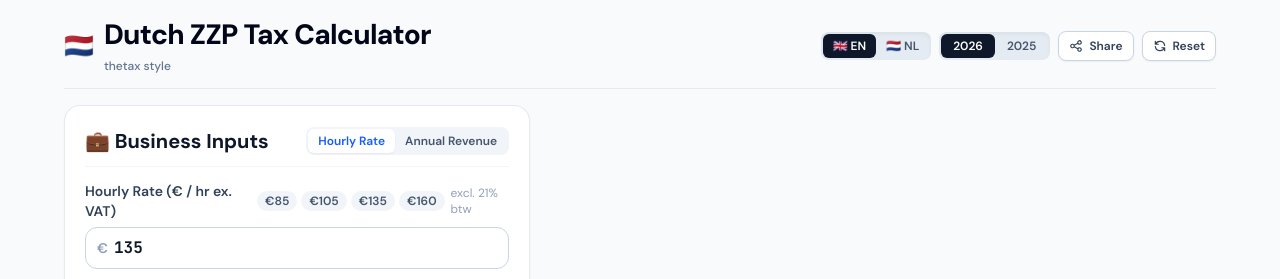
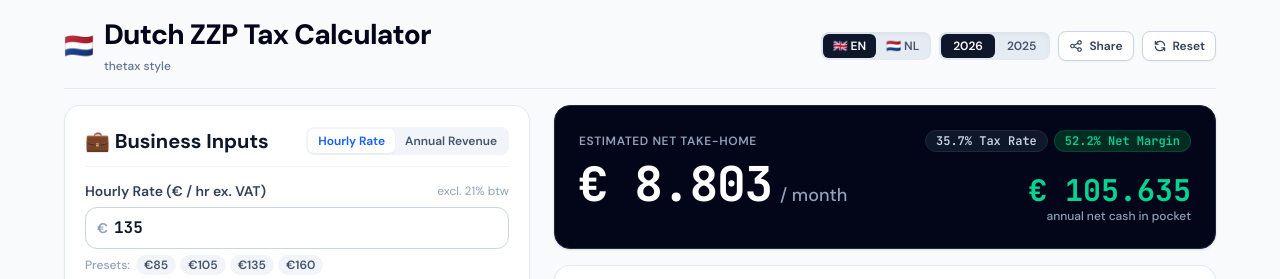
Before and after one commit to towerrelay007/dutch-zzp-tax-calculator, a website with bundled scripts: page index.html in a window 1280 px wide. Shown: the top 279 px of the page. Built offline with nearby package versions, Linux system fonts and the light colour scheme.

Commit message:
fix(layout): ensure side-by-side grid on 13-inch MacBook viewports and tablets

```diff
--- a/index.html
+++ b/index.html
@@ -18,6 +18,25 @@
         h2 { font-size: 20px; }
         h3 { font-size: 16px; }
         .font-mono-num { font-family: 'JetBrains Mono', monospace; font-variant-numeric: tabular-nums; }
+
+        /* Ensure side-by-side grid on all screens >= 768px (MacBook 13", tablets landscape, desktop) */
+        @media (min-width: 768px) {
+            .main-grid {
+                display: grid !important;
+                grid-template-columns: repeat(12, minmax(0, 1fr)) !important;
+                column-gap: 1.5rem !important;
+                row-gap: 1.25rem !important;
+            }
+            .left-card {
+                grid-column: span 5 / span 5 !important;
+                position: sticky !important;
+                top: 1rem !important;
+            }
+            .right-card {
+                grid-column: span 7 / span 7 !important;
+            }
+        }
+
         .tab-btn.active {
             background-color: #0f172a;
             color: #ffffff;
@@ -116,10 +135,10 @@
         </header>
 
         <!-- Main Layout Grid -->
-        <main class="grid grid-cols-1 lg:grid-cols-12 gap-5 lg:gap-6 items-start">
+        <main class="grid grid-cols-1 md:grid-cols-12 gap-4 lg:gap-6 items-start main-grid">
 
             <!-- LEFT COLUMN: Business Inputs Card (Sticky, Clean Vertical Flow) -->
-            <div class="lg:col-span-5 bg-white p-4 sm:p-5 rounded-2xl shadow-xs border border-slate-200/90 space-y-3.5 lg:sticky lg:top-4">
+            <div class="col-span-1 md:col-span-5 left-card bg-white p-4 sm:p-5 rounded-2xl shadow-xs border border-slate-200/90 space-y-3.5 md:sticky md:top-4">
 
                 <!-- Inputs Header & Mode Toggle -->
                 <div class="flex items-center justify-between border-b border-slate-100 pb-2.5">
@@ -139,20 +158,21 @@
                     <div>
                         <div class="flex justify-between items-center mb-1.5">
                             <label for="hourlyRate" data-i18n="hourlyRateLabel" class="text-sm font-semibold text-slate-700">Hourly Rate (€)</label>
-                            <div class="flex items-center gap-1.5">
-                                <div class="flex gap-1">
-                                    <button type="button" class="preset-chip text-xs font-semibold px-2 py-0.5 rounded-full bg-slate-100 text-slate-600 hover:bg-blue-50 hover:text-blue-600 transition-colors cursor-pointer" data-rate="85">€85</button>
-                                    <button type="button" class="preset-chip text-xs font-semibold px-2 py-0.5 rounded-full bg-slate-100 text-slate-600 hover:bg-blue-50 hover:text-blue-600 transition-colors cursor-pointer" data-rate="105">€105</button>
-                                    <button type="button" class="preset-chip text-xs font-semibold px-2 py-0.5 rounded-full bg-slate-100 text-slate-600 hover:bg-blue-50 hover:text-blue-600 transition-colors cursor-pointer" data-rate="135">€135</button>
-                                    <button type="button" class="preset-chip text-xs font-semibold px-2 py-0.5 rounded-full bg-slate-100 text-slate-600 hover:bg-blue-50 hover:text-blue-600 transition-colors cursor-pointer" data-rate="160">€160</button>
-                                </div>
-                                <span data-i18n="exBtw" class="text-xs text-slate-400">excl. btw</span>
-                            </div>
+                            <span data-i18n="exBtw" class="text-xs text-slate-400">excl. btw</span>
                         </div>
                         <div class="relative">
                             <span class="absolute inset-y-0 left-0 pl-3 flex items-center text-slate-400 font-semibold text-sm">€</span>
                             <input type="number" id="hourlyRate" value="135" min="10" max="1000" step="1"
                                 class="w-full pl-7 pr-3 py-2 border border-slate-300 rounded-xl focus:ring-2 focus:ring-blue-500/20 focus:border-blue-600 focus:outline-none font-bold text-slate-900 text-base transition-all font-mono-num">
+                        </div>
+                        <div class="flex items-center gap-1.5 mt-1.5">
+                            <span class="text-xs text-slate-400 font-medium">Presets:</span>
+                            <div class="flex gap-1 flex-wrap">
+                                <button type="button" class="preset-chip text-xs font-semibold px-2 py-0.5 rounded-full bg-slate-100 text-slate-600 hover:bg-blue-50 hover:text-blue-600 transition-colors cursor-pointer" data-rate="85">€85</button>
+                                <button type="button" class="preset-chip text-xs font-semibold px-2 py-0.5 rounded-full bg-slate-100 text-slate-600 hover:bg-blue-50 hover:text-blue-600 transition-colors cursor-pointer" data-rate="105">€105</button>
+                                <button type="button" class="preset-chip text-xs font-semibold px-2 py-0.5 rounded-full bg-slate-100 text-slate-600 hover:bg-blue-50 hover:text-blue-600 transition-colors cursor-pointer" data-rate="135">€135</button>
+                                <button type="button" class="preset-chip text-xs font-semibold px-2 py-0.5 rounded-full bg-slate-100 text-slate-600 hover:bg-blue-50 hover:text-blue-600 transition-colors cursor-pointer" data-rate="160">€160</button>
+                            </div>
                         </div>
                     </div>
 
@@ -265,7 +285,7 @@
                                     <div class="tip-box">
                                         <span class="tip-bubble" data-i18n="tipUrencriterium">
                                             Requirement to spend at least 1,225 hours per calendar year on business activities to qualify for entrepreneurial deductions.
-                                        </div>
+                                        </span>
                                         <div class="w-2 h-2 bg-slate-900 rotate-45 -mt-1 border-r border-b border-slate-700/80"></div>
                                     </div>
                                 </div>
@@ -290,7 +310,7 @@
                                     <div class="tip-box">
                                         <span class="tip-bubble" data-i18n="tipStarters">
                                             Additional tax deduction of €2,123 for starting entrepreneurs, applicable in at most 3 of your first 5 years.
-                                        </div>
+                                        </span>
                                         <div class="w-2 h-2 bg-slate-900 rotate-45 -mt-1 border-r border-b border-slate-700/80"></div>
                                     </div>
                                 </div>
@@ -303,7 +323,7 @@
             </div>
 
             <!-- RIGHT COLUMN: Results & thetax.nl Style Breakdowns -->
-            <div class="lg:col-span-7 space-y-4">
+            <div class="col-span-1 md:col-span-7 right-card space-y-4">
 
                 <!-- Main Take-Home Banner (Obsidian Card) -->
                 <div class="bg-slate-950 text-white p-5 sm:p-6 rounded-2xl shadow-sm border border-slate-800">
@@ -432,7 +452,7 @@
                                     <div class="tip-box">
                                         <span class="tip-bubble" data-i18n="tipZA">
                                             Tax deduction for entrepreneurs who work at least 1,225 hours per year in their business. €1,200 in 2026 (€2,470 in 2025).
-                                        </div>
+                                        </span>
                                         <div class="w-2 h-2 bg-slate-900 rotate-45 -mt-1 border-r border-b border-slate-700/80"></div>
                                     </div>
                                 </div>
@@ -454,7 +474,7 @@
                                     <div class="tip-box">
                                         <span class="tip-bubble" data-i18n="tipStarters">
                                             Additional tax deduction of €2,123 for starting entrepreneurs, applicable in at most 3 of your first 5 years.
-                                        </div>
+                                        </span>
                                         <div class="w-2 h-2 bg-slate-900 rotate-45 -mt-1 border-r border-b border-slate-700/80"></div>
                                     </div>
                                 </div>
@@ -476,7 +496,7 @@
                                     <div class="tip-box">
                                         <span class="tip-bubble" data-i18n="tipMKB">
                                             Tax exemption of 12.7% on your business profit after deducting Zelfstandigenaftrek & Startersaftrek.
-                                        </div>
+                                        </span>
                                         <div class="w-2 h-2 bg-slate-900 rotate-45 -mt-1 border-r border-b border-slate-700/80"></div>
                                     </div>
                                 </div>
@@ -498,7 +518,7 @@
                                     <div class="tip-box">
                                         <span class="tip-bubble" data-i18n="tipFiscaleWinst">
                                             Taxable business profit after deducting operating expenses, entrepreneurial deductions, and the 12.7% MKB exemption.
-                                        </div>
+                                        </span>
                                         <div class="w-2 h-2 bg-slate-900 rotate-45 -mt-1 border-r border-b border-slate-700/80"></div>
                                     </div>
                                 </div>
@@ -520,7 +540,7 @@
                                     <div class="tip-box">
                                         <span class="tip-bubble" data-i18n="tipZvw">
                                             Mandatory income-dependent healthcare contribution. In 2026: 4.85% capped at €79,409 base (max €3,851). In 2025: 5.32% capped at €75,860.
-                                        </div>
+                                        </span>
                                         <div class="w-2 h-2 bg-slate-900 rotate-45 -mt-1 border-r border-b border-slate-700/80"></div>
                                     </div>
                                 </div>
@@ -542,7 +562,7 @@
                                     <div class="tip-box">
                                         <span class="tip-bubble" data-i18n="tipPension">
                                             Tax-deductible deposits into an approved private annuity / pension account (lijfrente) within your annual allowance (jaarruimte).
-                                        </div>
+                                        </span>
                                         <div class="w-2 h-2 bg-slate-900 rotate-45 -mt-1 border-r border-b border-slate-700/80"></div>
                                     </div>
                                 </div>
@@ -564,7 +584,7 @@
                                     <div class="tip-box">
                                         <span class="tip-bubble" data-i18n="tipTaxableIncome">
                                             Box 1 taxable income (Fiscale winst minus deductible pension contributions).
-                                        </div>
+                                        </span>
                                         <div class="w-2 h-2 bg-slate-900 rotate-45 -mt-1 border-r border-b border-slate-700/80"></div>
                                     </div>
                                 </div>
@@ -592,7 +612,7 @@
                                     <div class="tip-box">
                                         <span class="tip-bubble" data-i18n="tipCredits">
                                             Direct reductions on Box 1 income tax: General Tax Credit (Algemene heffingskorting) and Labor Tax Credit (Arbeidskorting).
-                                        </div>
+                                        </span>
                                         <div class="w-2 h-2 bg-slate-900 rotate-45 -mt-1 border-r border-b border-slate-700/80"></div>
                                     </div>
                                 </div>
```
